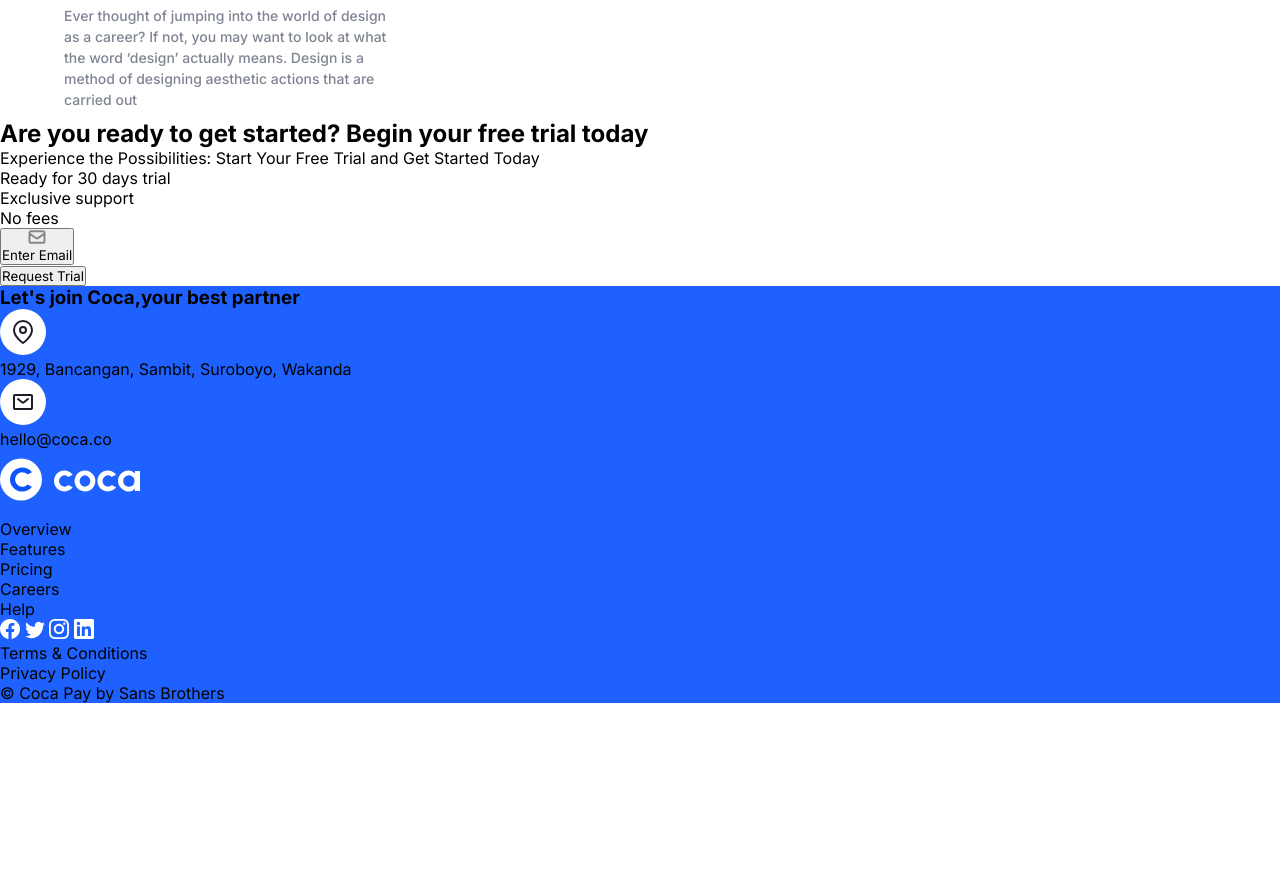
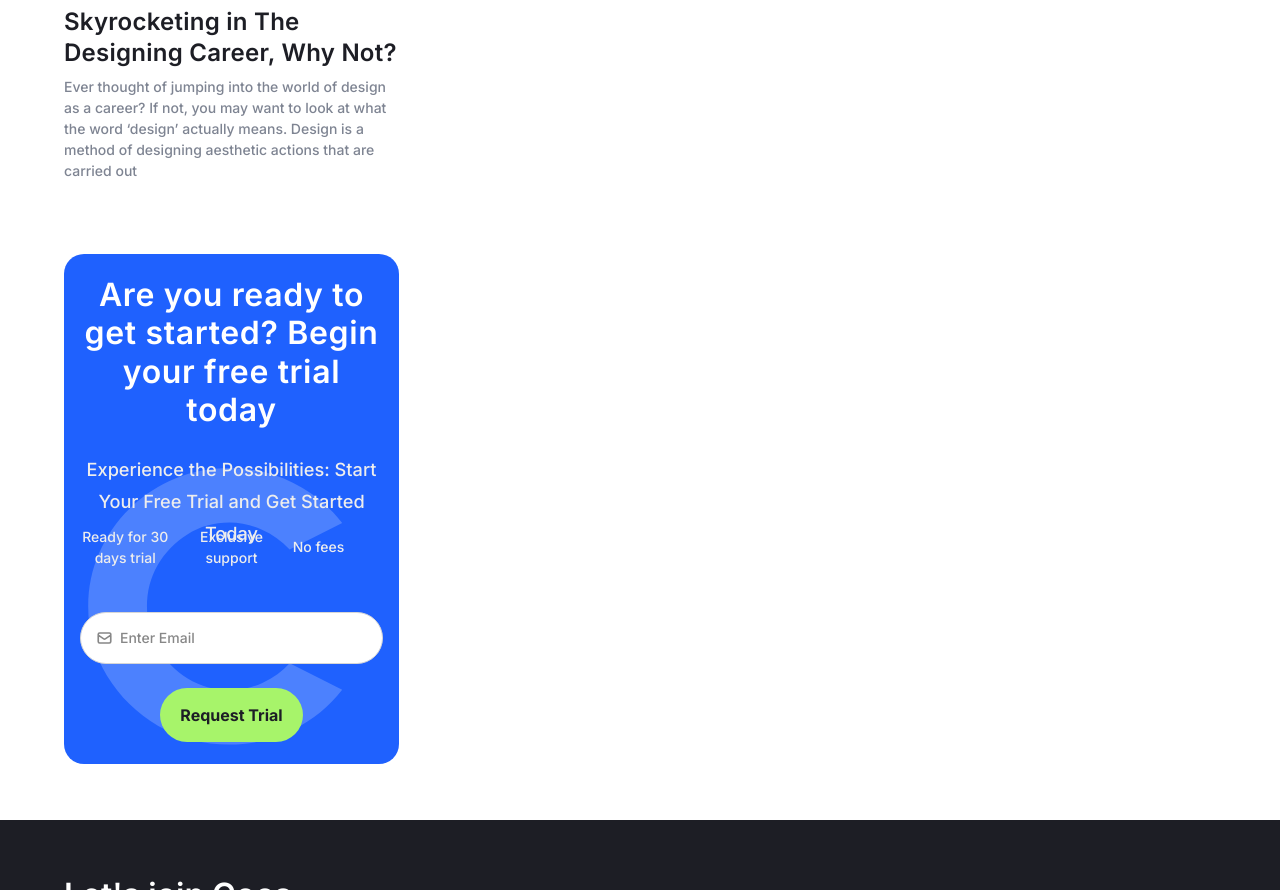
Before and after one commit to Ana18022008/projeto-coca, a plain HTML site: page index.html in a window 1280 px wide. Shown: the part 4831-5721 px from the top of the page. Before the commit the page ends 5534 px from the top, so only its background shows below. Drawn offline with Linux system fonts and the light colour scheme; a web font is replaced by a local one.

Commit message:
Feat: Finalizando o mobile

```diff
--- a/index.html
+++ b/index.html
@@ -16,6 +16,7 @@
 
 </head>
 <body>
+
 
 <header id = "header"> <!--renomear as classes e ids somente para um idioma-->
     <div id = "container-header"> <!--Adicionar destinos para os links e buttons-->
@@ -212,7 +213,8 @@
     </section>
 
     <section id = free-trial> <!--Colocar o "C" no fundo-->
-        <div id = "container free-trial">
+        <div id = "container-free-trial">
+            <div id = "free-trial-text-information">
             <div id="free-trial-text">
                 <h2>Are you ready to get started? Begin your free trial today</h2>
                 <p>Experience the Possibilities: Start Your Free Trial and Get Started Today</p>
@@ -220,15 +222,21 @@
 
             <div id="free-trial-information">
                 <p>Ready for 30 days trial</p>
+
                 <p>Exclusive support </p> <!--Adicionar separações como no figma-->
+
                 <p>No fees</p>
+            </div>
             </div>
 
             <div id="requestion-free-trial">
                 <div id = "email-free-trial">
-                <button><img src = "/images/Icone carta.svg" alt = "Ícone representando uma carta"> <p>Enter Email</p> </button>
+                <img src = "/images/Icone carta.svg" alt = "Ícone representando uma carta">
+                 <p>Enter Email</p>
             </div>
-            <button>Request Trial</button>
+            <div id = "request">
+            <p>Request Trial</p>
+             </div>
             </div>
         </div>
     </section>
@@ -238,7 +246,7 @@
     <div id="container-footer">
 
         <div id="footer-brand">
-            <h3>Let's join Coca,your best partner</h3>
+            <h3>Let's join Coca, <br> your best partner</h3>
             <div id = "footer-contact-info">
                 <div id="location">
                     <img src = "/images/localizacao.svg" alt = "Ícone indicando a localização">
@@ -254,17 +262,15 @@
 
         <div id="footer-middle">
             <div id="logo-footer">
-                <img src = "/images/Logo.svg" alt = "Logo do site">
+                <img src = "/images/logo-footer.svg" alt = "Logo do site">
             </div>
 
-            <div id="icones-ajuda"> <!--trocar nome-->
-                <ul>
-                    <li>Overview</li>
-                    <li>Features</li>
-                    <li>Pricing</li>
-                    <li>Careers</li>
-                    <li>Help</li>
-                </ul>
+            <div id="informative-icons"> <!--trocar nome-->
+                <p>Overview</p>
+                <p>Pricing</p>
+                <p>Help</p>
+                <p>Features</p>
+                <p>Careers</p>
             </div>
 
             <div id = "social">
@@ -277,7 +283,7 @@
 
         <div id = "footer-end">
 
-            <div id = "Terms">
+            <div id = "terms">
                 <p>Terms & Conditions</p>
                 <p>Privacy Policy</p>
             </div>
@@ -290,6 +296,8 @@
     </div>
 </footer>
 
+</body>
+
 
 </body>
 </html>
--- a/style.css
+++ b/style.css
@@ -21,7 +21,7 @@ img{
     max-width: 100%;
 }
 
-header , footer, #hero {
+header , #container-free-trial, #hero {
     background-color:#1F61FE;
 }
 
@@ -114,7 +114,7 @@ header , footer, #hero {
 }
 
  #hero-waves img{
-   height: 70px;
+   height: 4.375rem;
    display: block;
 }
 
@@ -202,9 +202,9 @@ header , footer, #hero {
 
 #container-planning #graphics , #second-graphics{
     display: flex;
-    width: 335px;
-    height: 282px;
-    border-radius: 12px;
+    width: 20.9375rem;
+    height: 17.625rem;
+    border-radius:0.75rem;
     align-items: center;
     justify-content: center;
     margin-top: 2rem;
@@ -274,7 +274,7 @@ margin: 0 auto;
 }
 
  #name-job-commentator{
-    width: 214px;
+    width: 13.375rem;
 }
 
 #name-commentator{
@@ -299,18 +299,18 @@ margin: 0 auto;
     margin: 0 auto;
 }
 
-#dicas-text{
+#tips-text{
     margin-bottom: 2.5rem;
 }
 
-#container-dicas #dicas-text{
+#container-tips #tips-text{
     display: flex;
     flex-direction: column;
     text-align: center;
     gap: 1rem;  /*Verificar os que precisam de gap*/
 }
 
-#dicas-text h2{
+#tips-text h2{
     font-weight: 600;
     font-style: semi bold;
     font-size: 2rem;
@@ -318,7 +318,7 @@ margin: 0 auto;
     letter-spacing: -1%;
 }
 
-#dicas-text p{
+#tips-text p{
     font-weight: 500;
     font-style: medium;
     font-size: 1rem;
@@ -373,3 +373,296 @@ margin: 0 auto;
     vertical-align: middle;
     color: #7E8492;
 }
+
+#free-trial{
+    width: 90%;
+    margin: 0 auto;
+
+}
+
+#container-free-trial{
+    display: flex;
+    flex-direction: column;
+    justify-content: space-around;
+    height: 31.875rem ;
+    width: 20.9375rem;
+    border-radius: 1.25rem;
+    background-image: url("/images/fundo-trial.svg");
+    background-repeat: no-repeat;
+    background-size: 100% 17.286875rem;
+    background-position: calc(100% - 1rem) calc(100% - 1.21rem);
+    padding-right: 1rem;
+    padding-left: 1rem;
+    margin-top:3.94rem;
+}
+
+#free-trial-text-information{
+    display: flex;
+    flex-direction: column;
+    gap:1rem;
+}
+
+#free-trial-text{
+    display: flex;
+    flex-direction: column;
+    height: 14.625rem;
+    gap: 1.5rem;
+}
+
+#free-trial-text h2{
+    font-weight: 600;
+    font-size: 2rem;
+    line-height: 120%;
+    text-align: center;
+    letter-spacing: 0.04rem;
+    font-style: Semi bold;
+    color:#FFFFFF;
+}
+
+#free-trial-text p{
+    font-weight: 500;
+    font-size: 1.135rem;
+    line-height: 2rem;
+    text-align: center; /*Verificar pq a letra ficou mais grossa doq deveria*/
+    font-style: medium;
+    color: #EDEDED;
+}
+
+#free-trial-information {
+    display: flex;
+    flex-direction: row;
+    justify-content: space-between;
+    gap: 0.5rem;
+    text-align: center;  /*colocar as bordas*/
+}
+
+#free-trial-information p{
+    display: flex;
+    align-items: center;
+    width: 5.645625rem;
+    font-style: medium;
+    font-size: 0.875rem;
+    font-weight: 500;
+    line-height: 150%;
+    text-align: center;
+    color: #EDEDED;
+}
+
+#requestion-free-trial{
+    display: flex;
+    flex-direction: column;
+    align-items: center;
+    gap: 1.5rem;
+    height: 8.125rem;
+
+}
+
+#requestion-free-trial #request{
+    width: 8.9375rem;
+    height: 3.375rem;
+    border-radius: 6.25rem;
+    padding-top:0.875rem;
+    padding-right: 1.25rem;
+    padding-bottom: 0.875rem;
+    padding-left: 1.25rem;
+    gap:0.625rem;
+    background-color: #A7F46A;
+}
+
+#requestion-free-trial #request p{
+    font-weight: 700;
+    font-style: bold;
+    font-size: 1rem;
+    line-height:1.625rem;
+    text-align: center;
+    color:#1D1E25;
+}
+
+
+#email-free-trial{
+    display: flex;
+    flex-direction: row;
+    align-items: flex-start;
+    width: 18.9375rem;
+    height: 3.25rem;
+    gap:0.5rem;
+    border-radius: 6.25rem;
+    padding:1rem;
+    border: 0.0625rem solid #D6D6D6;
+    background-color: #FFFFFF;
+}
+
+#email-free-trial img{
+   height: 0.729375rem;
+    display: flex;
+    align-self: center;
+}
+
+#email-free-trial P{
+display: flex;
+font-weight: 500;
+font-size: 0.875rem;
+line-height: 1.25rem;
+font-style: medium;
+color: #878787;
+align-self: center;
+}
+
+footer{
+ background-color: #1D1E25;
+ margin-top: 3.5rem;
+}
+
+#container-footer{
+    width: 90%;
+    margin: 0 auto;
+    display: flex;
+    flex-direction: column;
+    color:#FFFFFF;
+     padding-top: 3.5rem;
+}
+
+#footer-brand{
+    display: flex;
+    flex-direction: column;
+    gap: 1.5rem;
+    width: 20.9375rem;
+    height: 13.875rem;
+}
+
+#footer-brand h3{
+    width: 20.625rem;
+    font-weight: 600;
+    font-style: semi bold;
+    font-size: 2rem;
+    line-height: 120%;
+    letter-spacing: -1%;
+}
+
+#footer-contact-info{
+    display: flex;
+    flex-direction: column;
+    align-items: flex-start;
+    gap:1.5rem;
+}
+
+#location{
+    display: flex;
+    flex-direction: row;
+    width: 20rem;
+    height: 3.25rem;
+    gap: 0.875rem;
+    align-items: center;
+}
+
+#location img{
+    height: 2.875rem;
+}
+
+#location p{
+    font-weight: 400;
+    font-size: 1rem;
+    line-height: 1.625rem;
+    font-style: regular;
+}
+
+#email{
+    display: flex;
+    flex-direction: row;
+    align-items: center;
+   width: 10.6875rem;
+   height: 2.875rem;
+   gap:0.875rem;
+}
+
+#email img{
+    height: 2.875rem;
+}
+
+#email p{
+    font-weight: 400;
+    font-size: 1rem;
+    line-height: 1.625rem;
+    font-style: regular;
+}
+
+#footer-middle{
+    display: flex;
+    flex-direction: column;
+    align-items: flex-start;
+    height: 18rem;
+}
+
+#logo-footer{
+    margin-top:4.88rem;
+    margin-bottom: 2.5rem;
+}
+
+#informative-icons{
+    display: flex;
+    flex-wrap: wrap;
+    flex-direction: row;
+    align-items: flex-start;
+    width: 15.25rem;
+    height: 4.25rem;
+    row-gap: 1rem;
+    column-gap: 2.56rem;
+    margin-bottom: 1rem;
+
+}
+
+
+#informative-icons p{
+    font-weight: 500;
+    font-style: medium;
+    font-size: 1rem;
+    line-height: 1.625rem;
+    justify-content: space-between;
+}
+
+#social{
+    display: flex;
+    flex-direction: row;
+    justify-content: space-between;
+    width: 9.5rem;
+    height: 1.25rem;
+}
+
+#social img{
+    height: 1.25rem;
+}
+
+#footer-end{
+    width: 20rem;
+    height: 9.75rem;
+    display: flex;
+    flex-direction: column;
+    margin-top:2rem;
+    border-top: 0.0625rem solid #7E8492;
+}
+
+#terms{
+    display: flex;
+    flex-direction: row;
+    width: 18.5rem;
+    gap:2.5rem;
+    padding-top: 1.5rem;
+}
+
+#terms p{
+    font-weight: 500;
+    font-size: 1rem;
+    line-height: 160%;
+    font-style: medium;
+}
+
+#credits{
+    margin-top: 1.5rem;
+}
+
+#credits p{
+    font-weight: 400;
+    font-size: 1rem;
+    line-height: 1.625rem;
+    font-style: regular;
+}
```
Also changed, not shown: images/fundo-trial.svg (added), images/logo-footer.svg (added).
